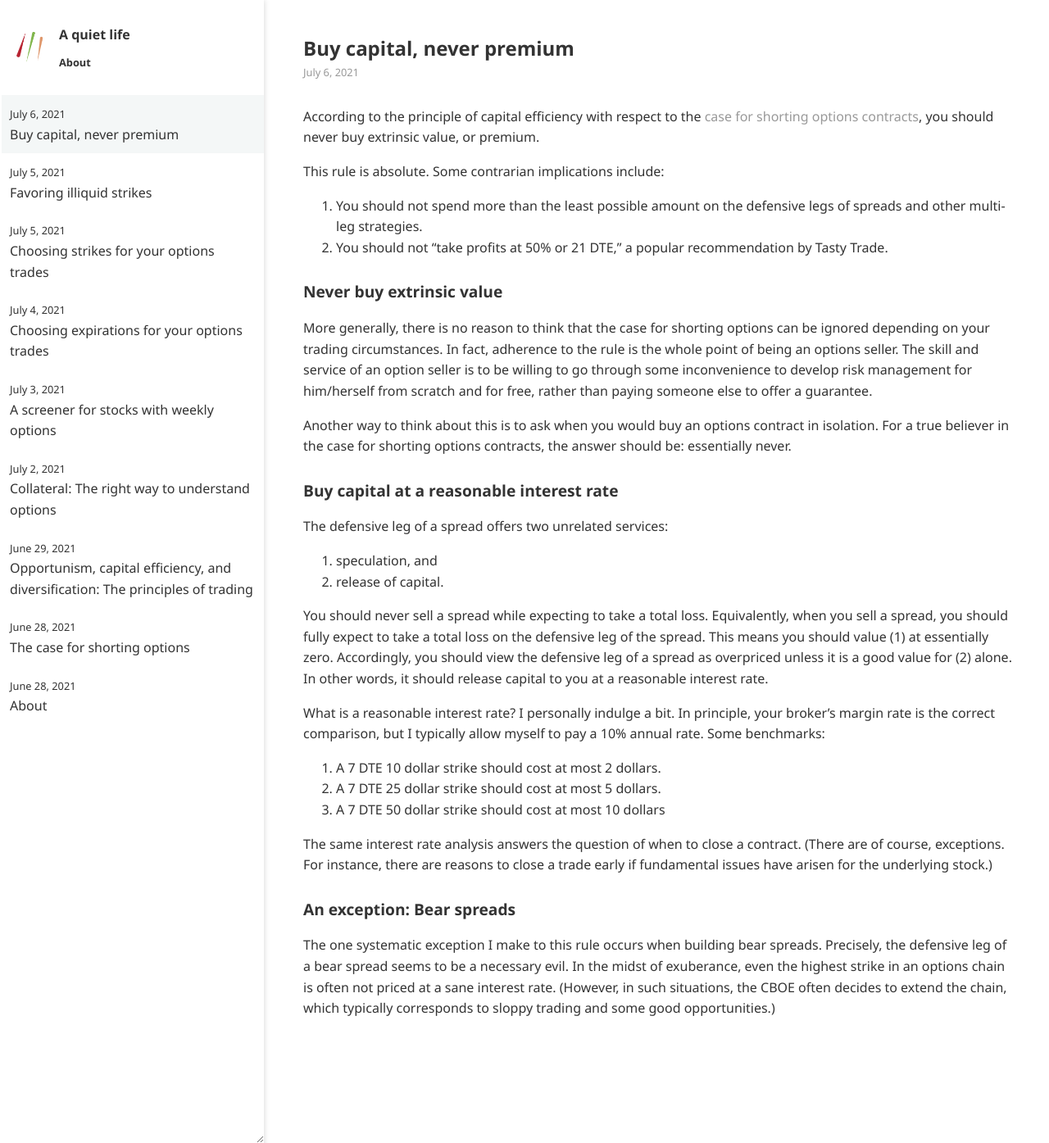
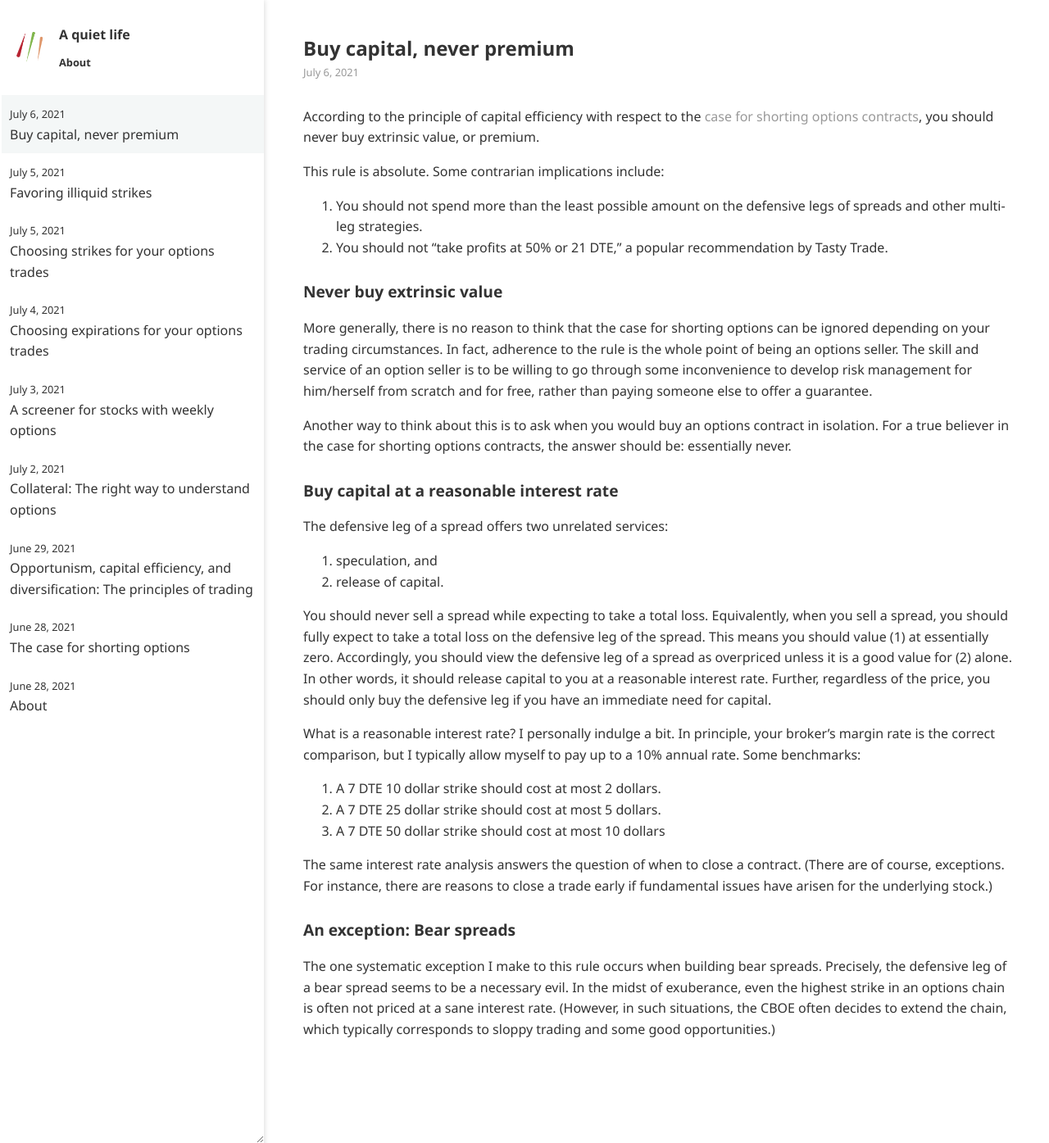
Before and after one commit to ansyblenetwork/aquietlife, a Jekyll site: the page built from _posts/2021-07-06-buying-premium.md, in a window 1280 px wide and 1395 px high. Shown: the whole window at 82% size. Built offline with Jekyll 4.4.1, drawn with Linux system fonts in a browser that asks for light colours.

Commit message:
Update 2021-07-06-buying-premium.md

```diff
--- a/_posts/2021-07-06-buying-premium.md
+++ b/_posts/2021-07-06-buying-premium.md
@@ -25,9 +25,9 @@
 1. speculation, and
 2. release of capital.
 
-You should never sell a spread while expecting to take a total loss. Equivalently, when you sell a spread, you should fully expect to take a total loss on the defensive leg of the spread. This means you should value (1) at essentially zero. Accordingly, you should view the defensive leg of a spread as overpriced unless it is a good value for (2) alone. In other words, it should release capital to you at a reasonable interest rate.
+You should never sell a spread while expecting to take a total loss. Equivalently, when you sell a spread, you should fully expect to take a total loss on the defensive leg of the spread. This means you should value (1) at essentially zero. Accordingly, you should view the defensive leg of a spread as overpriced unless it is a good value for (2) alone. In other words, it should release capital to you at a reasonable interest rate. Further, regardless of the price, you should only buy the defensive leg if you have an immediate need for capital.
 
-What is a reasonable interest rate? I personally indulge a bit. In principle, your broker's margin rate is the correct comparison, but I typically allow myself to pay a 10% annual rate. Some benchmarks:
+What is a reasonable interest rate? I personally indulge a bit. In principle, your broker's margin rate is the correct comparison, but I typically allow myself to pay up to a 10% annual rate. Some benchmarks:
 
 1. A 7 DTE 10 dollar strike should cost at most 2 dollars.
 2. A 7 DTE 25 dollar strike should cost at most 5 dollars.
```
